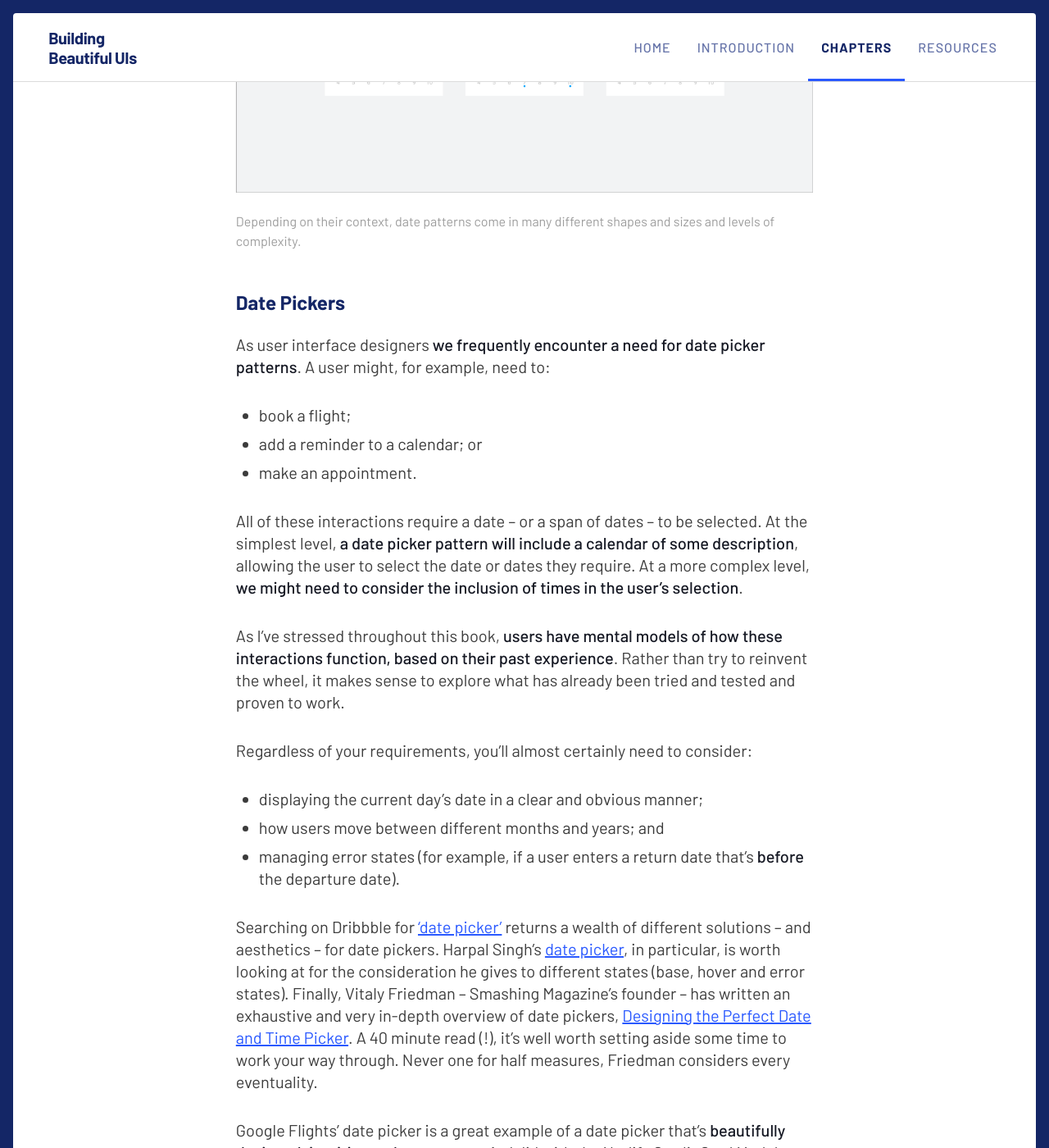
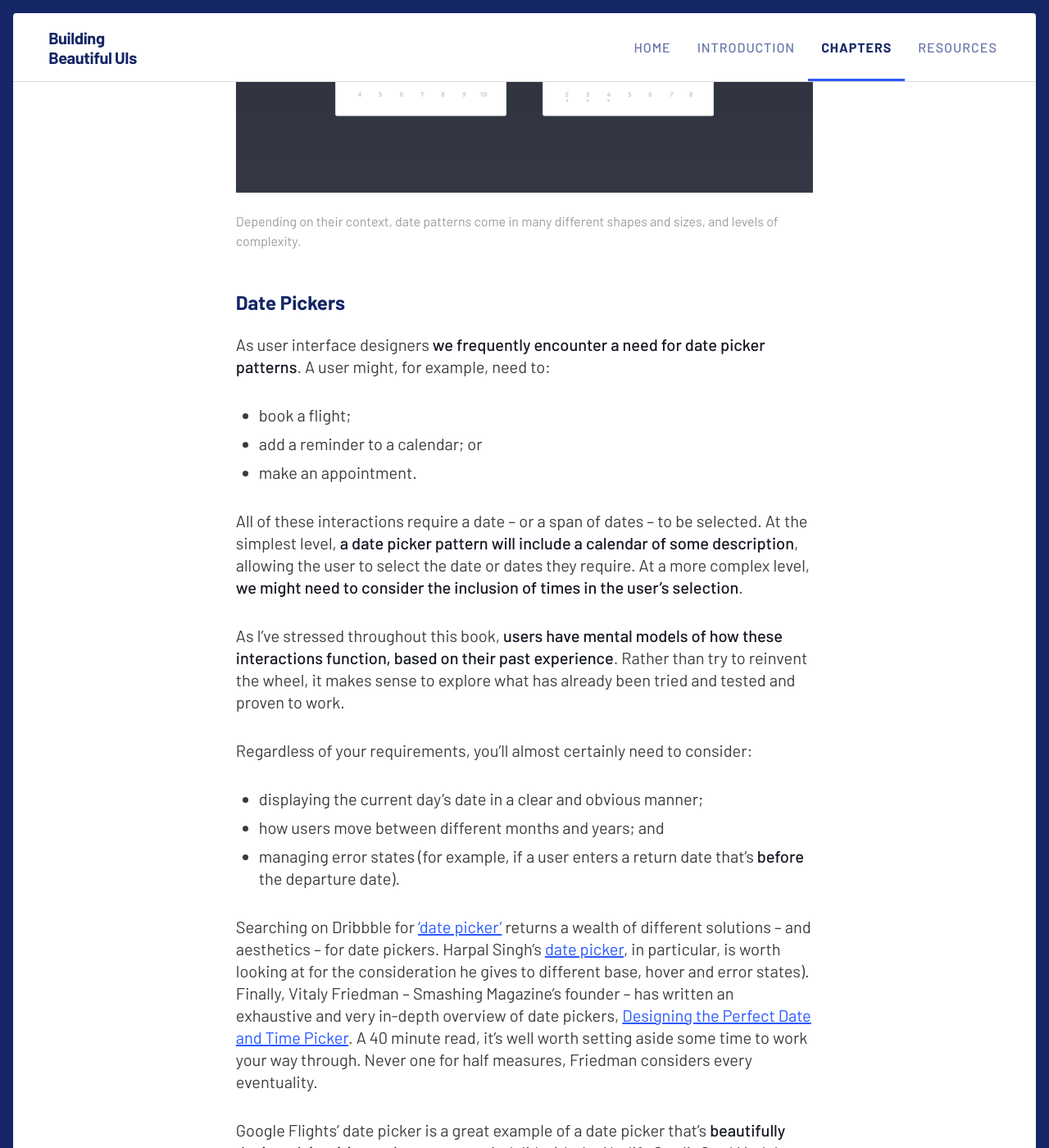
Before and after one commit to buildingbeautifuluis/buildingbeautifuluis.github.io, a Jekyll site: the page built from _preview/03-Information-Architecture.md, in a window 1280 px wide and 1400 px high, scrolled down 31762 px. Shown: the whole window at 82% size. Built offline with Jekyll 4.4.1, drawn with Linux system fonts in a browser that asks for light colours; some of the changed text lies outside the part shown.

Commit message:
Added date pickers image.

```diff
--- a/_preview/03-Information-Architecture.md
+++ b/_preview/03-Information-Architecture.md
@@ -271,7 +271,7 @@ Whilst this might look complicated at first glance, if we **break the pattern do
 + a section where we present actions (3).
 
 
-{% include figure.html url="/images/ch3/c3-s2-p1-4-complex-pattern-noma.png" alt="Restaurant Recommendation Pattern (Complex)" description="We might provide an alternative, richer pattern if we’d like to include actions. The pattern includes: 1. a more generous preview image; 2. some supporting text; and 3. a couple of calls-to-action (a ‘READ MORE’ button and a button to favourite the option." %}
+{% include figure.html url="/images/ch3/c3-s2-p1-4-complex-pattern-noma.png" alt="Restaurant Recommendation Pattern (Complex)" description="We might provide an alternative, richer pattern if we’d like to include actions. This pattern includes: 1. a more generous preview image; 2. some supporting text; and 3. a couple of calls-to-action (a ‘READ MORE’ button and a button to favourite the option." %}
 
 
 We see these kinds of ‘content clusters’ in both desktop and mobile interfaces, **where information needs to me structured into organised groupings**. This pattern-driven approach is used, for example, in Apple’s [Apple Trade In](https://www.apple.com/shop/trade-in) programme page (below).
@@ -500,7 +500,7 @@ With that point stressed, let’s explore some typical user interface patterns y
 
 
 
-{% include figure.html url="/images/ch3/c3-s3-p1-date-pickers.png" alt="Date Pickers" description="Depending on their context, date patterns come in many different shapes and sizes and levels of complexity." %}
+{% include figure.html url="/images/ch3/c3-s3-p1-date-pickers.png" alt="Date Pickers" description="Depending on their context, date patterns come in many different shapes and sizes, and levels of complexity." %}
 
 
 ### Date Pickers
@@ -521,7 +521,7 @@ Regardless of your requirements, you’ll almost certainly need to consider:
 + how users move between different months and years; and
 + managing error states (for example, if a user enters a return date that’s **before** the departure date).
 
-Searching on Dribbble for [‘date picker’](https://dribbble.com/search?q=date+picker) returns a wealth of different solutions – and aesthetics – for date pickers. Harpal Singh’s [date picker](https://dribbble.com/shots/3397410-Date-Picker-Calendar-Component), in particular, is worth looking at for the consideration he gives to different states (base, hover and error states). Finally, Vitaly Friedman – Smashing Magazine’s founder – has written an exhaustive and very in-depth overview of date pickers, [Designing the Perfect Date and Time Picker](https://www.smashingmagazine.com/2017/07/designing-perfect-date-time-picker/). A 40 minute read (!), it’s well worth setting aside some time to work your way through. Never one for half measures, Friedman considers every eventuality.
+Searching on Dribbble for [‘date picker’](https://dribbble.com/search?q=date+picker) returns a wealth of different solutions – and aesthetics – for date pickers. Harpal Singh’s [date picker](https://dribbble.com/shots/3397410-Date-Picker-Calendar-Component), in particular, is worth looking at for the consideration he gives to different base, hover and error states). Finally, Vitaly Friedman – Smashing Magazine’s founder – has written an exhaustive and very in-depth overview of date pickers, [Designing the Perfect Date and Time Picker](https://www.smashingmagazine.com/2017/07/designing-perfect-date-time-picker/). A 40 minute read, it’s well worth setting aside some time to work your way through. Never one for half measures, Friedman considers every eventuality.
 
 Google Flights’ date picker is a great example of a date picker that’s **beautifully designed, intuitive and easy to use**. As I did with the Netlify Credit Card Modal (highlighted above), I’ve included an analysis of it in my [pattern library](https://noti.st/mrmurphy/Zy3ib6/pattern-library-google-flights-date-picker).
 
```
Also changed, not shown: images/ch3/c3-s3-p1-date-pickers-old.png (added), images/ch3/c3-s3-p1-date-pickers.png.
